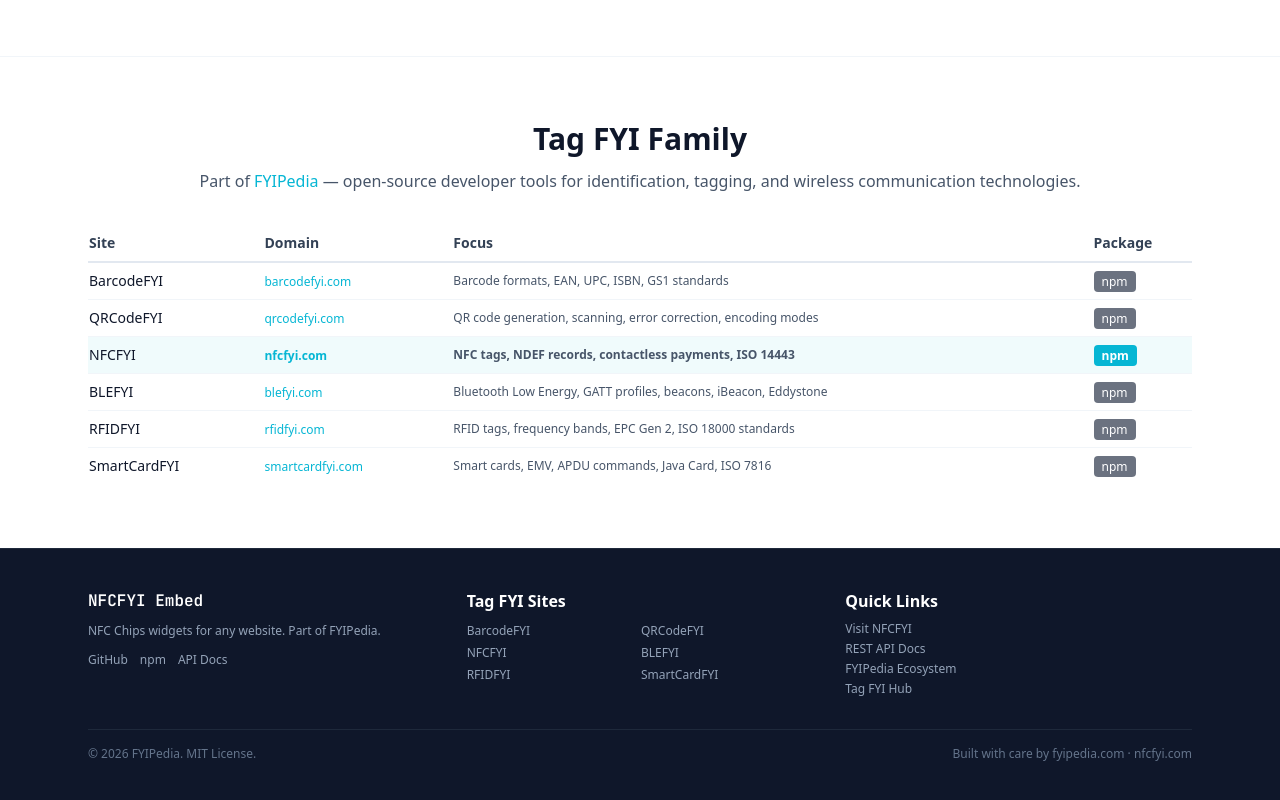
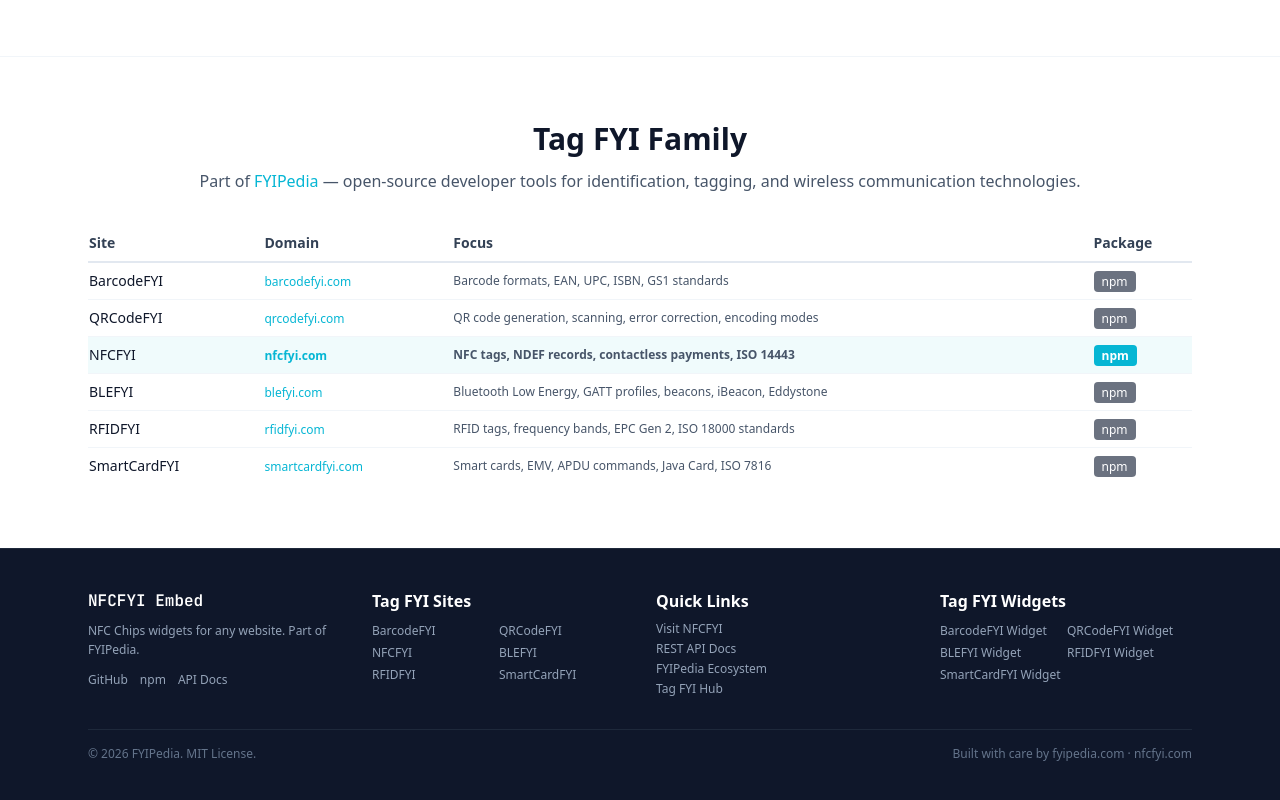
Before and after one commit to fyipedia/nfcfyi-embed, a website: page docs/index.html in a window 1280 px wide. Shown: the part 3843-4643 px from the top of the page. Drawn offline with nearby package versions, Linux system fonts and the light colour scheme; a script that the page names is missing.

Commit message:
feat: add family widget cross-links in footer for SEO link equity

```diff
--- a/docs/index.html
+++ b/docs/index.html
@@ -758,7 +758,7 @@
   <!-- FOOTER -->
   <footer class="bg-slate-900 dark:bg-slate-950 text-slate-300 py-10 border-t border-slate-800">
     <div class="max-w-6xl mx-auto px-4 sm:px-6">
-      <div class="grid sm:grid-cols-3 gap-8 mb-8">
+      <div class="grid sm:grid-cols-4 gap-8 mb-8">
         <div>
           <h4 class="font-bold text-white mb-2 font-mono">NFCFYI Embed</h4>
           <p class="text-xs text-slate-400 leading-relaxed mb-3">NFC Chips widgets for any website. Part of <a href="https://fyipedia.com" class="hover:text-white" target="_blank" rel="noopener">FYIPedia</a>.</p>
@@ -788,6 +788,16 @@
             <li><a href="https://tagfyi.com" target="_blank" rel="noopener" class="text-slate-400 hover:text-white">Tag FYI Hub</a></li>
           </ul>
         </div>
+              <div>
+          <h4 class="font-bold text-white mb-2">Tag FYI Widgets</h4>
+          <div class="grid grid-cols-2 gap-0.5 text-xs">
+            <a href="https://widget.barcodefyi.com" target="_blank" rel="noopener" class="text-slate-400 hover:text-white py-0.5">BarcodeFYI Widget</a>
+            <a href="https://widget.qrcodefyi.com" target="_blank" rel="noopener" class="text-slate-400 hover:text-white py-0.5">QRCodeFYI Widget</a>
+            <a href="https://widget.blefyi.com" target="_blank" rel="noopener" class="text-slate-400 hover:text-white py-0.5">BLEFYI Widget</a>
+            <a href="https://widget.rfidfyi.com" target="_blank" rel="noopener" class="text-slate-400 hover:text-white py-0.5">RFIDFYI Widget</a>
+            <a href="https://widget.smartcardfyi.com" target="_blank" rel="noopener" class="text-slate-400 hover:text-white py-0.5">SmartCardFYI Widget</a>
+          </div>
+        </div>
       </div>
       <div class="border-t border-slate-800 pt-4 flex flex-col sm:flex-row justify-between gap-2 text-xs text-slate-500">
         <span>&copy; <span x-text="new Date().getFullYear()"></span> FYIPedia. MIT License.</span>
```
